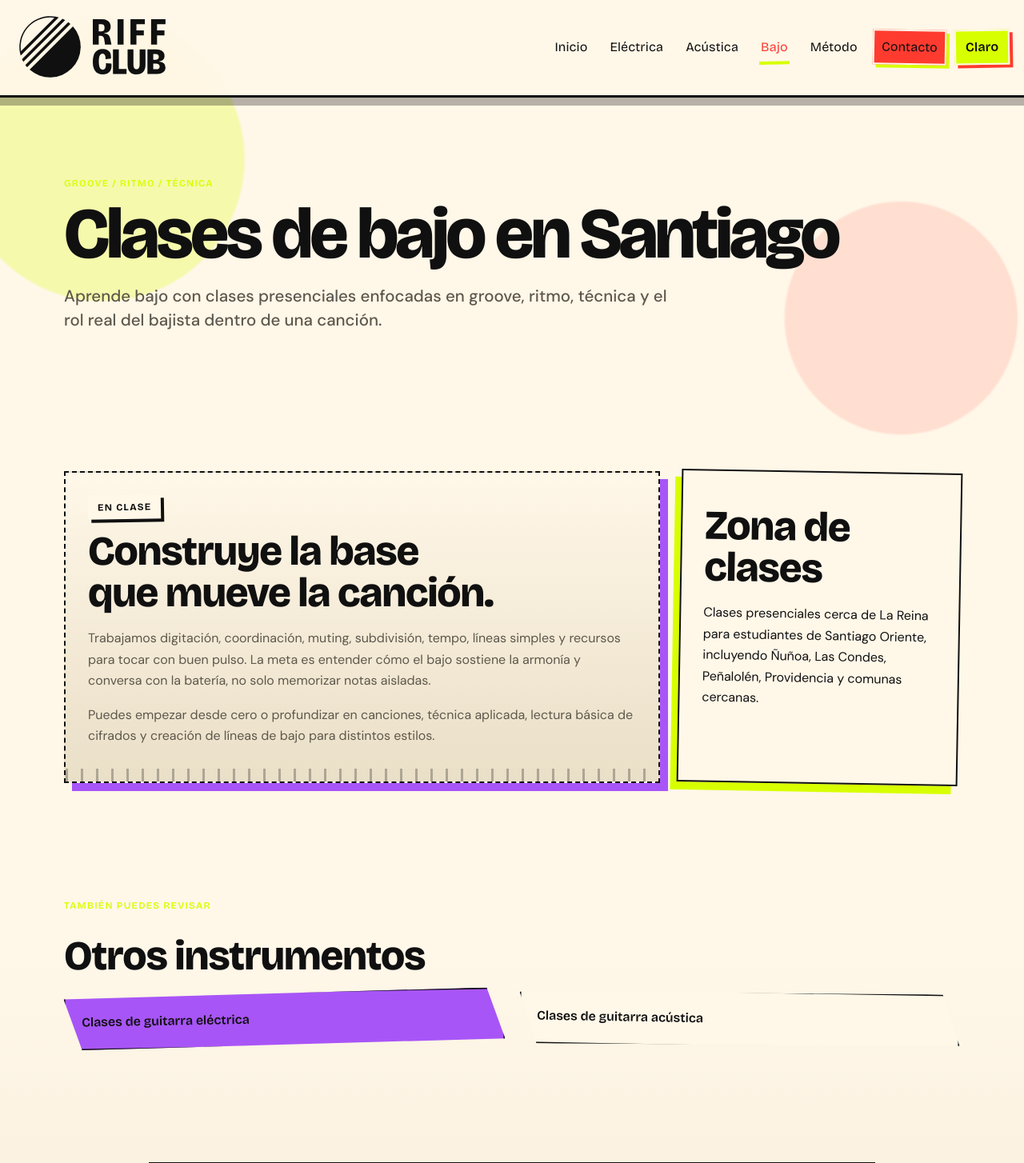
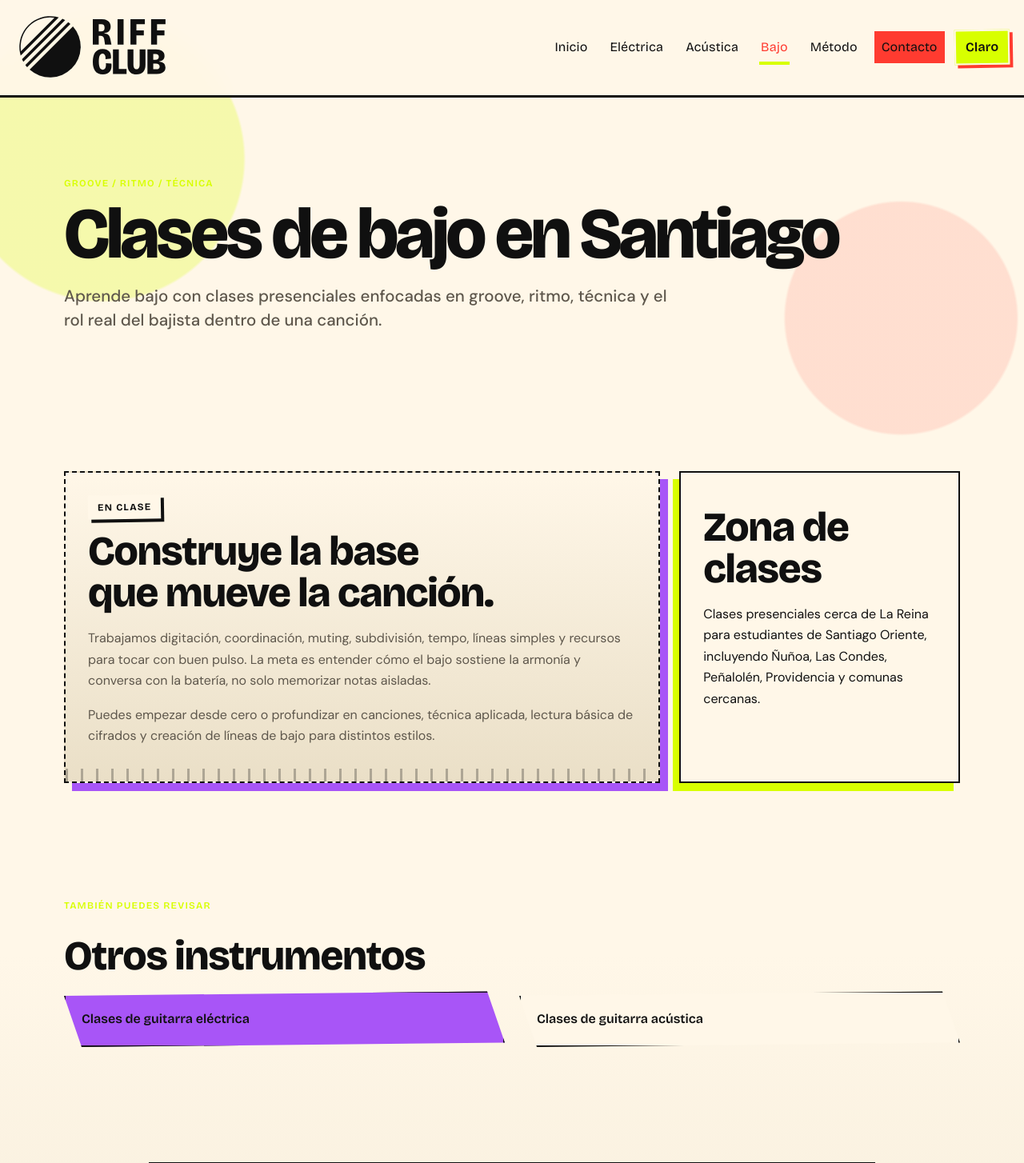
Before and after one commit to Ivan270/riff-club, a Nuxt app: page /clases-bajo in a window 1280 px wide. Shown: the top 1454 px of the page at 80% size. Built offline with nearby package versions, Linux system fonts and the light colour scheme.

Commit message:
fix: close Task 4 compliance gaps

```diff
--- a/components/ServiceCard.vue
+++ b/components/ServiceCard.vue
@@ -80,23 +80,16 @@ a {
   display: block;
   flex: 0 0 auto;
   width: 100%;
+  height: 3px;
   background: var(--ink);
 }
 .instrument-mark.electric {
   background: var(--acid);
 }
-.instrument-mark.electric span,
-.instrument-mark.acoustic span {
-  height: 3px;
-}
 .instrument-mark.acoustic {
   background: linear-gradient(90deg, var(--paper-aged), var(--brand-sand));
 }
 .instrument-mark.bass {
-  gap: 10px;
   background: var(--purple);
 }
-.instrument-mark.bass span {
-  height: 4px;
-}
 </style>
--- a/components/ServicePage.vue
+++ b/components/ServicePage.vue
@@ -11,11 +11,10 @@ onMounted(async () => {
     const page = servicePageRef.value
     const animatedElements = page ? Array.from(page.querySelectorAll<HTMLElement>('.service-motion-target')) : []
 
-    animatedElements.forEach((element, index) => {
+    animatedElements.forEach((element) => {
       gsap.from(element, {
         y: 28,
         opacity: 0,
-        rotate: index % 2 === 0 ? -2 : 2,
         duration: 0.48,
         ease: 'back.out(1.4)',
         scrollTrigger: {
@@ -137,7 +136,6 @@ defineProps<{
 .area-panel {
   background: var(--paper);
   color: var(--ink);
-  transform: rotate(1deg);
 }
 
 .venue-note {
@@ -187,12 +185,10 @@ p {
   font-weight: var(--weight-semibold);
   text-decoration: none;
   clip-path: polygon(0 8%, 96% 0, 100% 92%, 4% 100%);
-  transform: rotate(-1deg);
 }
 
 .related-links a:nth-child(2) {
   background: var(--paper);
-  transform: rotate(1deg);
 }
 
 .service-page--red {
@@ -232,12 +228,6 @@ p {
     box-shadow: -4px 6px 0 var(--area-accent);
   }
 
-  .area-panel,
-  .related-links a,
-  .related-links a:nth-child(2) {
-    transform: none;
-  }
-
   .related-links a {
     box-shadow: 4px 5px 0 var(--paper);
   }
--- a/components/SiteHeader.vue
+++ b/components/SiteHeader.vue
@@ -61,7 +61,6 @@ const navItems = [
   background: var(--header-bg);
   border-bottom: 3px solid var(--section-border);
   backdrop-filter: blur(10px);
-  box-shadow: 0 10px 0 color-mix(in srgb, var(--brand-onyx) 30%, transparent);
 }
 
 .brand {
@@ -121,14 +120,14 @@ nav {
   bottom: 0;
   height: 4px;
   background: var(--acid);
-  transform: scaleX(0) rotate(-1deg);
+  transform: scaleX(0);
   transform-origin: left;
   transition: transform 0.16s ease;
 }
 
 .nav-link:hover::after,
 .nav-link.active::after {
-  transform: scaleX(1) rotate(-1deg);
+  transform: scaleX(1);
 }
 
 .nav-link.active {
@@ -139,19 +138,12 @@ nav {
   background: var(--red);
   color: var(--ink);
   border: 2px solid var(--paper);
-  box-shadow: 4px 4px 0 var(--acid);
-  transform: rotate(1deg);
 }
 
 .nav-cta:hover,
 .nav-cta.active {
-  background: var(--acid);
+  background: var(--red);
   color: var(--ink);
-  box-shadow: 4px 4px 0 var(--red);
-}
-
-.nav-cta::after {
-  background: var(--ink);
 }
 
 @media (max-width: 900px) {
```
Also changed, not shown: scripts/frontend-regression-check.mjs (+10 -0 lines).
